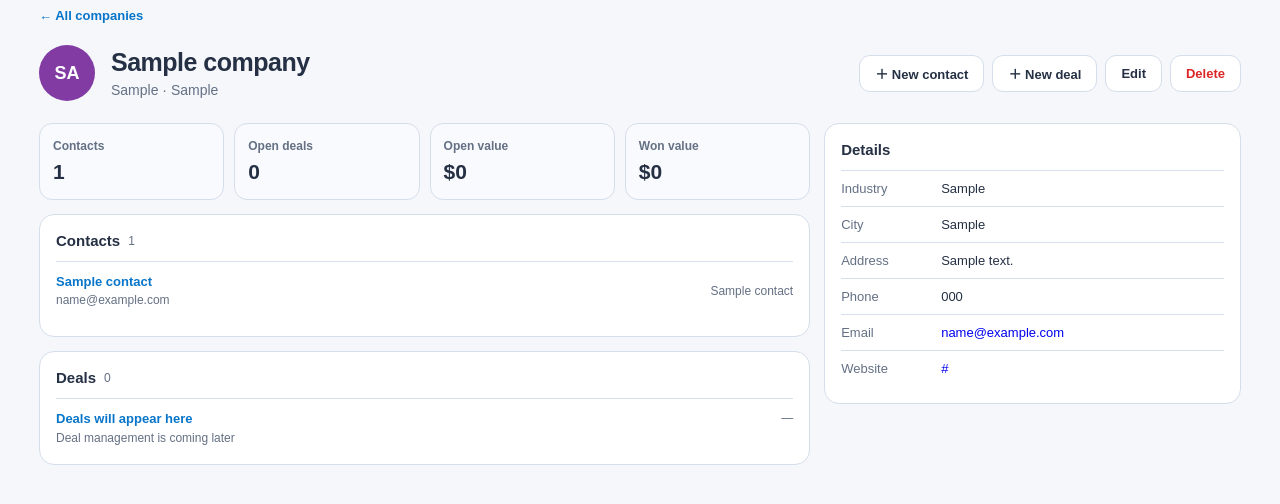
After one commit to Qosai1/crm-system, a Django app: page /companies/1/ in a window 1280 px wide. The commit adds this page. Shown: the top 504 px of the page. Run offline with Django 5.2, Linux system fonts and the light colour scheme; tables that the repository leaves empty hold one stand-in row (values such as "Sample post").

Commit message:
Add company and contact detail pages with shared styling

```diff
--- a/crm_project/companies/static/companies/style.css
+++ b/crm_project/companies/static/companies/style.css
@@ -365,3 +365,296 @@ body{
  .btn-delete:hover {
     background-color: #fecaca;
 }
+
+.company-name-link {
+    color: #2563eb;
+    font-weight: 600;
+    text-decoration: none;
+}
+
+.company-name-link:hover {
+    color: #1d4ed8;
+    text-decoration: underline;
+}
+
+
+/* Company Detail Page */
+
+.company-detail-page {
+    max-width: 1250px;
+    margin: 0 auto;
+    padding: 0 24px 40px;
+    color: #253044;
+}
+
+.company-back-link {
+    display: inline-block;
+    margin: 8px 0 22px;
+    color: #0875c9;
+    font-size: 13px;
+    font-weight: 600;
+    text-decoration: none;
+}
+
+.company-profile-header {
+    display: flex;
+    justify-content: space-between;
+    align-items: center;
+    gap: 20px;
+    margin-bottom: 22px;
+}
+
+.company-profile-identity {
+    display: flex;
+    align-items: center;
+    gap: 16px;
+    min-width: 0;
+}
+
+.company-avatar {
+    display: flex;
+    align-items: center;
+    justify-content: center;
+    flex-shrink: 0;
+    width: 56px;
+    height: 56px;
+    border-radius: 50%;
+    background: #813ba3;
+    color: white;
+    font-size: 18px;
+    font-weight: 700;
+}
+
+.company-profile-identity h1 {
+    margin: 0 0 5px;
+    font-size: 25px;
+    letter-spacing: -0.5px;
+}
+
+.company-profile-identity p {
+    margin: 0;
+    color: #647084;
+    font-size: 14px;
+}
+
+.company-profile-actions {
+    display: flex;
+    flex-wrap: wrap;
+    align-items: center;
+    gap: 8px;
+}
+
+.detail-action-btn {
+    display: inline-flex;
+    justify-content: center;
+    align-items: center;
+    min-height: 37px;
+    padding: 0 15px;
+    border: 1px solid #d5deeb;
+    border-radius: 11px;
+    background: #fff;
+    color: #253044;
+    font-family: inherit;
+    font-size: 13px;
+    font-weight: 600;
+    text-decoration: none;
+    white-space: nowrap;
+    cursor: pointer;
+}
+
+.detail-action-btn:hover {
+    background: #f7f9fc;
+}
+
+.detail-delete-btn {
+    color: #dc2626;
+}
+
+.company-detail-layout {
+    display: grid;
+    grid-template-columns: minmax(0, 1.85fr) minmax(280px, 1fr);
+    gap: 14px;
+    align-items: start;
+}
+
+.company-detail-main,
+.company-detail-sidebar {
+    display: flex;
+    flex-direction: column;
+    gap: 14px;
+    min-width: 0;
+}
+
+.company-stats-grid {
+    display: grid;
+    grid-template-columns: repeat(4, minmax(0, 1fr));
+    gap: 10px;
+}
+
+.company-stat-card {
+    display: flex;
+    flex-direction: column;
+    gap: 6px;
+    min-width: 0;
+    padding: 15px 13px;
+    border: 1px solid #d5deeb;
+    border-radius: 13px;
+    background: #f8fafd;
+}
+
+.company-stat-card span {
+    color: #647084;
+    font-size: 12px;
+    font-weight: 600;
+}
+
+.company-stat-card strong {
+    color: #253044;
+    font-size: 21px;
+    line-height: 1.2;
+}
+
+.company-detail-panel {
+    padding: 17px 16px;
+    border: 1px solid #d5deeb;
+    border-radius: 15px;
+    background: #fff;
+}
+
+.company-detail-panel h2 {
+    display: flex;
+    align-items: center;
+    gap: 8px;
+    margin: 0 0 12px;
+    color: #253044;
+    font-size: 15px;
+}
+
+.company-detail-panel h2 span {
+    color: #647084;
+    font-size: 12px;
+    font-weight: 500;
+}
+
+.company-contact-row {
+    display: flex;
+    justify-content: space-between;
+    align-items: center;
+    gap: 12px;
+    padding: 12px 0;
+    border-top: 1px solid #d5deeb;
+}
+
+.company-contact-row > div {
+    display: flex;
+    flex-direction: column;
+    gap: 4px;
+    min-width: 0;
+}
+
+.company-contact-row strong {
+    color: #0875c9;
+    font-size: 13px;
+}
+
+.company-contact-row small,
+.company-contact-row > span {
+    color: #647084;
+    font-size: 12px;
+}
+
+.company-contact-row > span {
+    text-align: right;
+}
+
+.company-placeholder-row {
+    display: flex;
+    justify-content: space-between;
+    gap: 12px;
+    padding: 12px 0 2px;
+    border-top: 1px solid #d5deeb;
+}
+
+.company-placeholder-row div {
+    display: flex;
+    flex-direction: column;
+    gap: 5px;
+}
+
+.company-placeholder-row strong {
+    color: #0875c9;
+    font-size: 13px;
+}
+
+.company-placeholder-row span,
+.company-empty-state {
+    color: #647084;
+    font-size: 12px;
+}
+
+.company-info-row {
+    display: grid;
+    grid-template-columns: 90px minmax(0, 1fr);
+    gap: 10px;
+    padding: 10px 0;
+    border-top: 1px solid #d5deeb;
+    font-size: 13px;
+}
+
+.company-info-row > span {
+    color: #647084;
+}
+
+.company-info-row strong {
+    overflow-wrap: anywhere;
+    color: #253044;
+    font-weight: 500;
+}
+
+
+@media (max-width: 900px) {
+    .company-profile-header {
+        align-items: flex-start;
+        flex-direction: column;
+    }
+
+    .company-detail-layout {
+        grid-template-columns: 1fr;
+    }
+}
+
+@media (max-width: 600px) {
+    .company-detail-page {
+        padding-right: 14px;
+        padding-left: 14px;
+    }
+
+    .company-stats-grid {
+        grid-template-columns: repeat(2, minmax(0, 1fr));
+    }
+
+    .company-profile-identity h1 {
+        font-size: 21px;
+        overflow-wrap: anywhere;
+    }
+
+    .company-profile-actions {
+        width: 100%;
+    }
+
+    .detail-action-btn {
+        padding: 0 10px;
+    }
+}
+.contact-name-link {
+    color: #0875c9;
+    font-weight: 600;
+    text-decoration: none;
+}
+
+.contact-name-link:hover {
+    text-decoration: underline;
+}
+a {
+    text-decoration: none;
+}
--- /dev/null
+++ b/crm_project/companies/templates/companies/company_detail.html
@@ -0,0 +1,180 @@
+
+{% load static %}
+<!DOCTYPE html>
+<html lang="en">
+<head>
+    <meta charset="UTF-8">
+    <meta name="viewport" content="width=device-width, initial-scale=1.0">
+    <title>{{ company.name }}</title>
+    <link rel="stylesheet" href="{% static 'companies/style.css' %}">
+</head>
+<body>
+    <div class="container company-detail-page">
+
+        <a href="{% url 'company_list' %}" class="company-back-link">
+            ← All companies
+        </a>
+
+        <div class="company-profile-header">
+            <div class="company-profile-identity">
+                <div class="company-avatar">
+                    {{ company.name|slice:":2"|upper }}
+                </div>
+
+                <div>
+                    <h1>{{ company.name }}</h1>
+                    <p>
+                        {{ company.industry|default:"Company" }}
+
+                            · {{ company.city|default:"-" }}
+
+
+                    </p>
+                </div>
+            </div>
+
+            <div class="company-profile-actions">
+                <a href="{% url 'contact_create' %}" class="detail-action-btn">
+                    ＋ New contact
+                </a>
+
+                <button type="button" class="detail-action-btn">
+                    ＋ New deal
+                </button>
+
+                <a href="{% url 'company_edit' company.id %}"
+                   class="detail-action-btn">
+                    Edit
+                </a>
+
+                <button type="button"
+                        class="detail-action-btn detail-delete-btn">
+                    Delete
+                </button>
+            </div>
+        </div>
+
+        <div class="company-detail-layout">
+
+            <main class="company-detail-main">
+
+                <section class="company-stats-grid">
+                    <div class="company-stat-card">
+                        <span>Contacts</span>
+                        <strong>{{ company.contacts.count }}</strong>
+                    </div>
+
+                    <div class="company-stat-card">
+                        <span>Open deals</span>
+                        <strong>0</strong>
+                    </div>
+
+                    <div class="company-stat-card">
+                        <span>Open value</span>
+                        <strong>$0</strong>
+                    </div>
+
+                    <div class="company-stat-card">
+                        <span>Won value</span>
+                        <strong>$0</strong>
+                    </div>
+                </section>
+
+                <section class="company-detail-panel">
+                    <h2>
+                        Contacts
+                        <span>{{ company.contacts.count }}</span>
+                    </h2>
+
+                    {% for contact in company.contacts.all %}
+                        <div class="company-contact-row">
+                            <div>
+                                <strong>
+                                    <a href="{% url 'contact_detail' contact.id %}"
+                                       class="contact-name-link">
+                                        {{ contact.name|default:"-" }}
+                                    </a>
+                                </strong>
+                                    <small>{{ contact.email|default:"-" }}</small>
+                            </div>
+
+                            <span>
+                                {{ contact.job_title|default:"-" }}
+                            </span>
+                        </div>
+                    {% empty %}
+                        <p class="company-empty-state">
+                            No contacts associated with this company yet.
+                        </p>
+                    {% endfor %}
+                </section>
+
+                <section class="company-detail-panel">
+                    <h2>Deals <span>0</span></h2>
+
+                    <div class="company-placeholder-row">
+                        <div>
+                            <strong>Deals will appear here</strong>
+                            <span>Deal management is coming later</span>
+                        </div>
+                        <span>—</span>
+                    </div>
+                </section>
+
+            </main>
+
+            <aside class="company-detail-sidebar">
+
+                <section class="company-detail-panel">
+                    <h2>Details</h2>
+
+                    <div class="company-info-row">
+                        <span>Industry</span>
+                        <strong>{{ company.industry|default:"—" }}</strong>
+                    </div>
+
+                    <div class="company-info-row">
+                        <span>City</span>
+                        <strong>{{ company.city|default:"—" }}</strong>
+                    </div>
+                    <div class="company-info-row">
+                        <span>Address</span>
+                        <strong>{{ company.address|default:"—" }}</strong>
+                    </div>
+
+                    <div class="company-info-row">
+                        <span>Phone</span>
+                        <strong>{{ company.phone|default:"—" }}</strong>
+                    </div>
+
+                    <div class="company-info-row">
+                        <span>Email</span>
+                        <strong>
+
+                                <a href="mailto:{{ contact.email }}">
+                                    {{ company.email|default:"-" }}
+                                </a>
+
+                        </strong>
+                    </div>
+
+                    <div class="company-info-row">
+                        <span>Website</span>
+                        <strong>
+
+                                <a href="{{ company.website }}"
+                                   target="_blank"
+                                   rel="noopener noreferrer">
+                                    {{ company.website|default:"-" }}
+                               </a>
+
+                        </strong>
+                    </div>
+
+                </section>
+
+            </aside>
+        </div>
+    </div>
+</body>
+</html>
--- a/crm_project/companies/urls.py
+++ b/crm_project/companies/urls.py
@@ -8,4 +8,5 @@ urlpatterns = [
     path('addcompany/',views.company_create,name='addcompany'),
     path('<int:company_id>/edit/', views.company_edit, name='company_edit'),
     path('<int:company_id>/delete/', views.company_delete, name='company_delete'),
+    path('<int:company_id>/', views.company_detail, name='company_detail'),
 ]
--- a/crm_project/companies/views.py
+++ b/crm_project/companies/views.py
@@ -73,3 +73,14 @@ def company_delete(request, company_id):
     return render(request, 'companies/company_confirm_delete.html', {
         'company': company,
     })
+
+
+
+def company_detail(request, company_id):
+    company = get_object_or_404(Company, id=company_id)
+
+    context = {
+        'company': company,
+    }
+
+    return render(request,'companies/company_detail.html', context)
--- a/crm_project/contacts/urls.py
+++ b/crm_project/contacts/urls.py
@@ -7,5 +7,6 @@ urlpatterns = [
     path('add/', views.contact_create, name='contact_create'),
     path('<int:contact_id>/edit/', views.contact_edit, name='contact_edit'),
     path('<int:contact_id>/delete/', views.contact_delete, name='contact_delete'),
+    path('<int:contact_id>/',views.contact_detail,name='contact_detail'),
 
 ]
```
Also changed, not shown: crm_project/companies/templates/companies/company_list.html (+9 -7 lines), crm_project/contacts/templates/contacts/contact_detail.html (added, +172 -0 lines), crm_project/contacts/templates/contacts/contact_list.html (+7 -3 lines), crm_project/contacts/views.py (+13 -0 lines).
